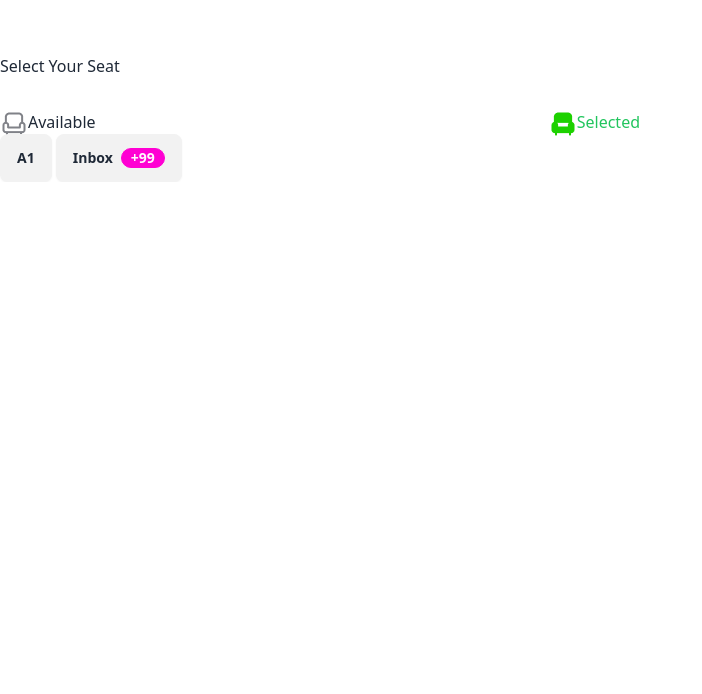
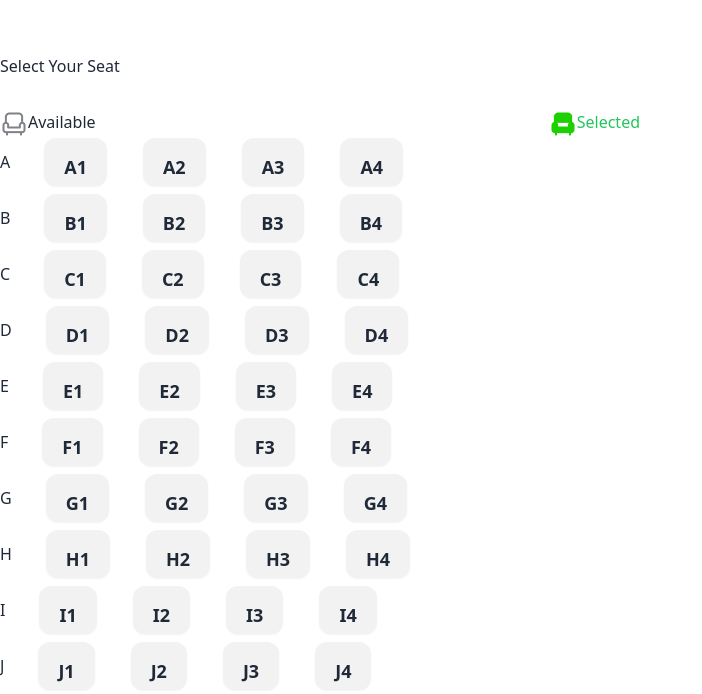
Before and after one commit to mrashid124/Assign_5_Ticket, a plain HTML site: page index.html in a window 1280 px wide. Shown: the part 2476-3170 px from the top of the page, without its empty margins (0-702 px from the left). Before the commit the page ends 2658 px from the top, so only its background shows below. Drawn offline with nearby package versions, Linux system fonts and the light colour scheme.

Commit message:
added seat buttons

```diff
--- a/index.html
+++ b/index.html
@@ -129,7 +129,7 @@
                     <div class="flex flex-col w-full lg:flex-row">
                         <div class="grid flex-grow h-18 w-4/5 card bg-base-300 rounded-box">
                             <div class="flex justify-between">
-                                <div class="flex flex-row"><img src="images/bus-logo.png" alt=""><span class="text-4xl">M R Coach Expertise</span>Coach-009-WEB ! AC_Business</div>
+                                <div class="flex flex-row"><img src="images/bus-logo.png" alt=""><span class="text-4xl">M R Coach</span> <br>Coach-009-WEB ! AC_Business</div>
                                 <div class="flex flex-row"><img src="images/seat-green.png" alt=""><span class="text-green-500">Seats left</span></div>
                             </div>
 
@@ -156,16 +156,82 @@
                     <div class="flex flex-row"><img src="images/seat-green-filled.png" alt=""><span class="text-green-500">Selected</span></div>
                 </div>
             </div>
+
+            <!-- seat numbers -->
             <div>
-                <button class="btn">A1
 
-                    <!-- <div class="A1"></div> -->
-                  </button>
-                  <button class="btn">
-                    Inbox
-                    <div class="badge badge-secondary">+99</div>
-                  </button>
             </div>
+            <div class="seatClick flex flex-row gap-8">
+                <button>A</button>
+                <input class="btn button" type="radio" name="options" aria-label="A1" />
+                <input class="btn button" type="radio" name="options" aria-label="A2" />
+                <input class="btn button" type="radio" name="options" aria-label="A3" />
+                <input class="btn button" type="radio" name="options" aria-label="A4" />
+              </div>
+              <div class="seatClick flex flex-row gap-8">
+                <button>B</button>
+                <input class="btn button" type="radio" name="options" aria-label="B1" />
+                <input class="btn button" type="radio" name="options" aria-label="B2" />
+                <input class="btn button" type="radio" name="options" aria-label="B3" />
+                <input class="btn button" type="radio" name="options" aria-label="B4" />
+              </div>
+              <div class="seatClick flex flex-row gap-8">
+                <button>C</button>
+                <input class="btn button" type="radio" name="options" aria-label="C1" />
+                <input class="btn button" type="radio" name="options" aria-label="C2" />
+                <input class="btn button" type="radio" name="options" aria-label="C3" />
+                <input class="btn button" type="radio" name="options" aria-label="C4" />
+              </div>
+              <div class="seatClick flex flex-row gap-8">
+                <button>D</button>
+                <input class="btn button" type="radio" name="options" aria-label="D1" />
+                <input class="btn button" type="radio" name="options" aria-label="D2" />
+                <input class="btn button" type="radio" name="options" aria-label="D3" />
+                <input class="btn button" type="radio" name="options" aria-label="D4" />
+              </div>
+              <div class="seatClick flex flex-row gap-8">
+                <button>E</button>
+                <input class="btn button" type="radio" name="options" aria-label="E1" />
+                <input class="btn button" type="radio" name="options" aria-label="E2" />
+                <input class="btn button" type="radio" name="options" aria-label="E3" />
+                <input class="btn button" type="radio" name="options" aria-label="E4" />
+              </div>
+              <div class="seatClick flex flex-row gap-8">
+              <button>F</button>
+              <input class="btn button" type="radio" name="options" aria-label="F1" />
+              <input class="btn button" type="radio" name="options" aria-label="F2" />
+              <input class="btn button" type="radio" name="options" aria-label="F3" />
+              <input class="btn button" type="radio" name="options" aria-label="F4" />
+            </div>
+            <div class="seatClick flex flex-row gap-8">
+            <button>G</button>
+            <input class="btn button" type="radio" name="options" aria-label="G1" />
+            <input class="btn button" type="radio" name="options" aria-label="G2" />
+            <input class="btn button" type="radio" name="options" aria-label="G3" />
+            <input class="btn button" type="radio" name="options" aria-label="G4" />
+          </div>
+          <div class="seatClick flex flex-row gap-8">
+          <button>H</button>
+          <input class="btn button" type="radio" name="options" aria-label="H1" />
+          <input class="btn button" type="radio" name="options" aria-label="H2" />
+          <input class="btn button" type="radio" name="options" aria-label="H3" />
+          <input class="btn button" type="radio" name="options" aria-label="H4" />
+        </div>
+        <div class="seatClick flex flex-row gap-8">
+        <button>I</button>
+        <input class="btn button" type="radio" name="options" aria-label="I1" />
+        <input class="btn button" type="radio" name="options" aria-label="I2" />
+        <input class="btn button" type="radio" name="options" aria-label="I3" />
+        <input class="btn button" type="radio" name="options" aria-label="I4" />
+      </div>
+      <div class="seatClick flex flex-row gap-8">
+      <button>J</button>
+      <input class="btn button" type="radio" name="options" aria-label="J1" />
+      <input class="btn button" type="radio" name="options" aria-label="J2" />
+      <input class="btn button" type="radio" name="options" aria-label="J3" />
+      <input class="btn button" type="radio" name="options" aria-label="J4" />
+    </div>
+
         </section>
 
     </main>
--- a/styles/styles.css
+++ b/styles/styles.css
@@ -12,3 +12,15 @@
 .color-green{
  color: lawngreen;
 }
+
+.button {
+    /* background-color: #04AA6D; */
+    border: none;
+    color:030712;
+    padding: 20px;
+    text-align: center;
+    display: inline-block;
+    font-size: 18px;
+    margin: 4px 2px;
+    border-radius: 12px;
+  }
```
